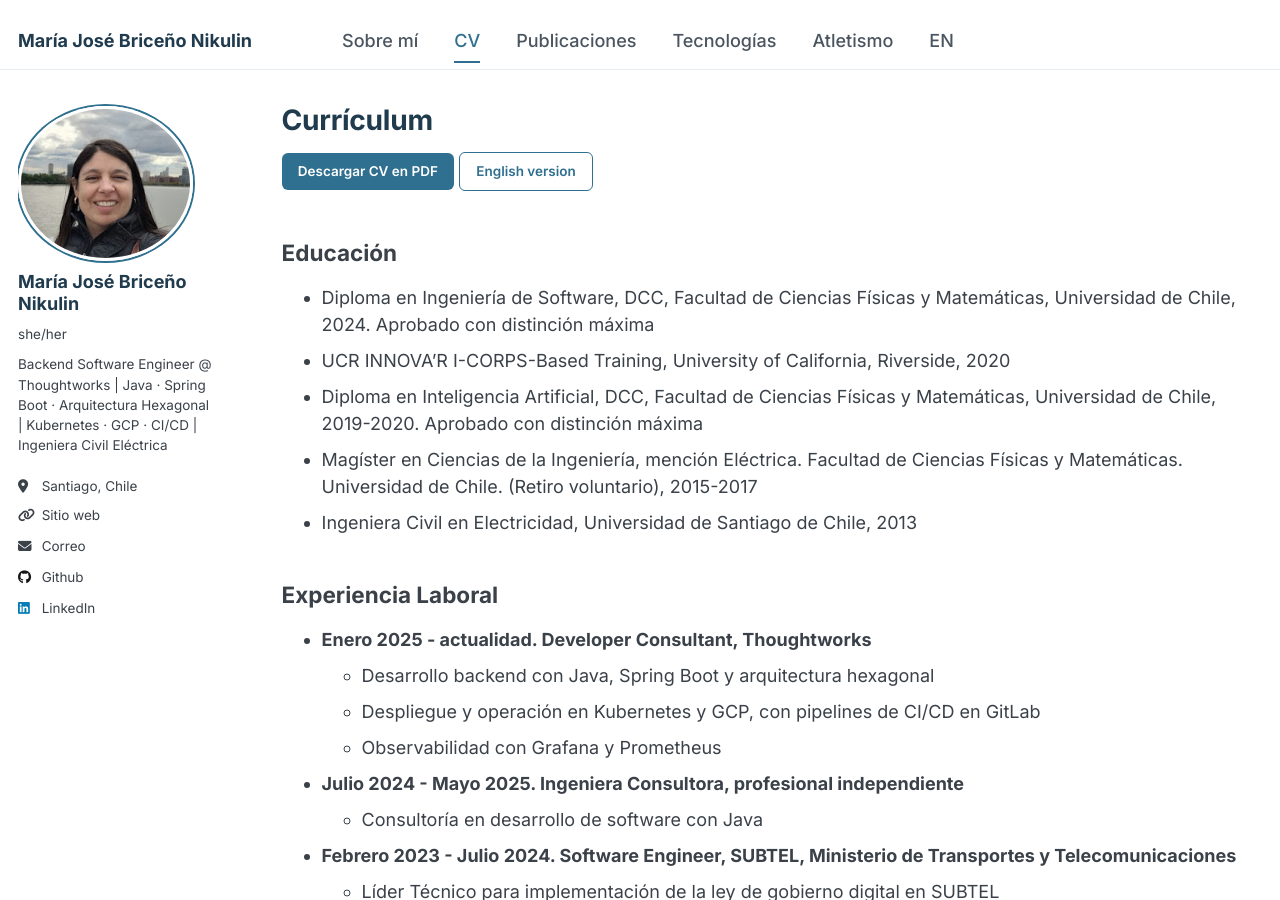
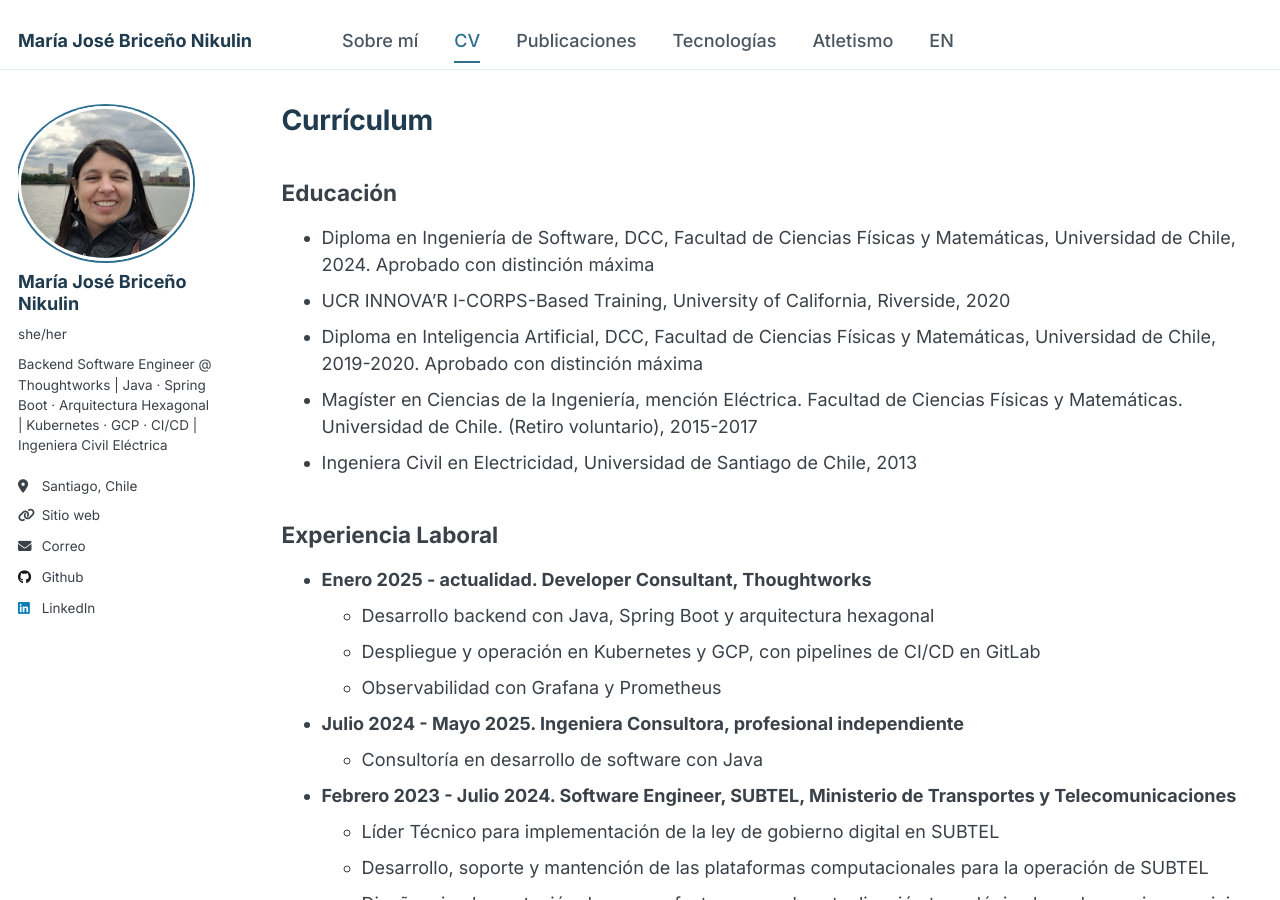
Before and after one commit to majobrini/majobrini.github.io, a Jekyll site: the page built from _pages/cv.md, in a window 1280 px wide and 900 px high. Built offline with Jekyll 4.4.1, drawn with Linux system fonts in a browser that asks for light colours; some of the changed text lies outside the part shown.

Commit message:
Botones de descarga al final del CV (ES)

```diff
--- a/_pages/cv.md
+++ b/_pages/cv.md
@@ -9,8 +9,6 @@ redirect_from:
 
 {% include base_path %}
 
-[Descargar CV en PDF](/files/cv-maria-jose-briceno-nikulin-es.pdf){: .btn .btn--primary} [English version](/files/cv-maria-jose-briceno-nikulin-en.pdf){: .btn .btn--inverse}
-
 Educación
 ------
 * Diploma en Ingeniería de Software, DCC, Facultad de Ciencias Físicas y Matemáticas, Universidad de Chile, 2024. Aprobado con distinción máxima
@@ -20,8 +18,6 @@ Educación
   Matemáticas. Universidad de Chile. (Retiro voluntario), 2015-2017
 * Ingeniera Civil en Electricidad, Universidad de Santiago de Chile, 2013
 
-
-
 Experiencia Laboral
 ------
 
@@ -30,10 +26,8 @@ Experiencia Laboral
   * Despliegue y operación en Kubernetes y GCP, con pipelines de CI/CD en GitLab
   * Observabilidad con Grafana y Prometheus
 
-
 * **Julio 2024 - Mayo 2025. Ingeniera Consultora, profesional independiente**
   * Consultoría en desarrollo de software con Java
-
 
 * **Febrero 2023 - Julio 2024. Software Engineer, SUBTEL, Ministerio de Transportes y Telecomunicaciones**
   * Líder Técnico para implementación de la ley de gobierno digital en SUBTEL
```
Also changed, not shown: other parts of _pages/cv.md (+5 -0 lines).
